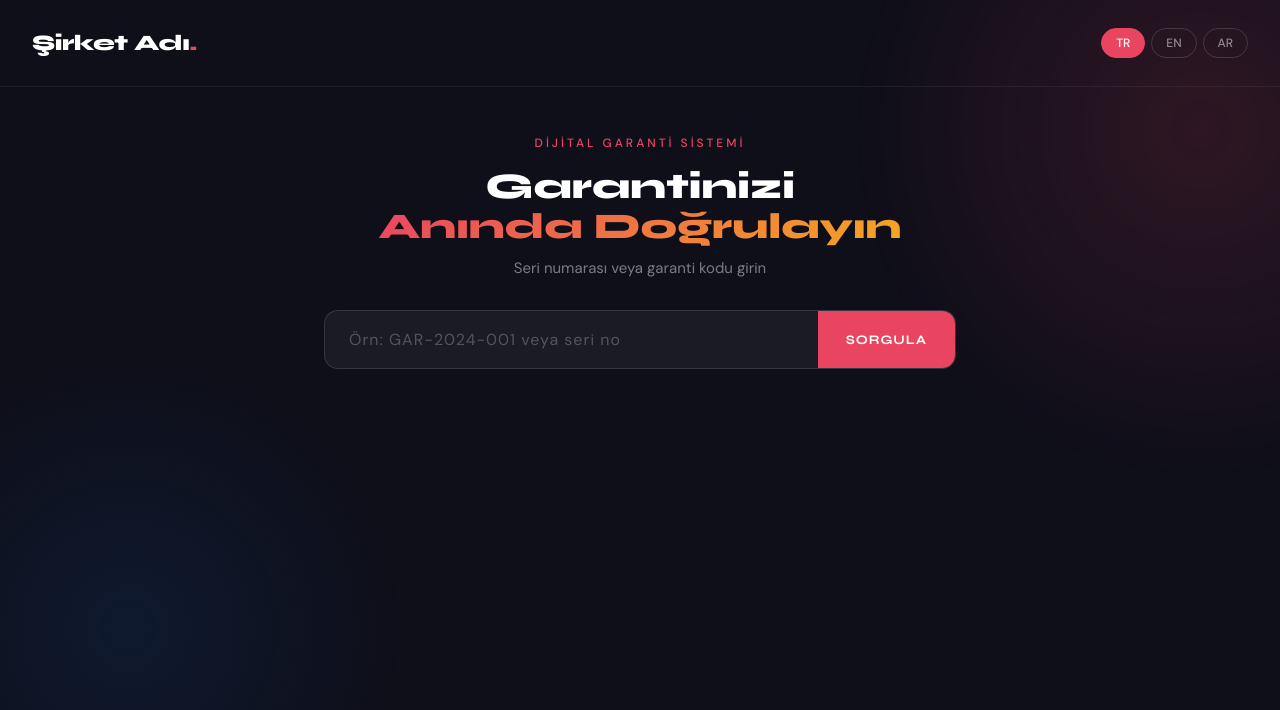
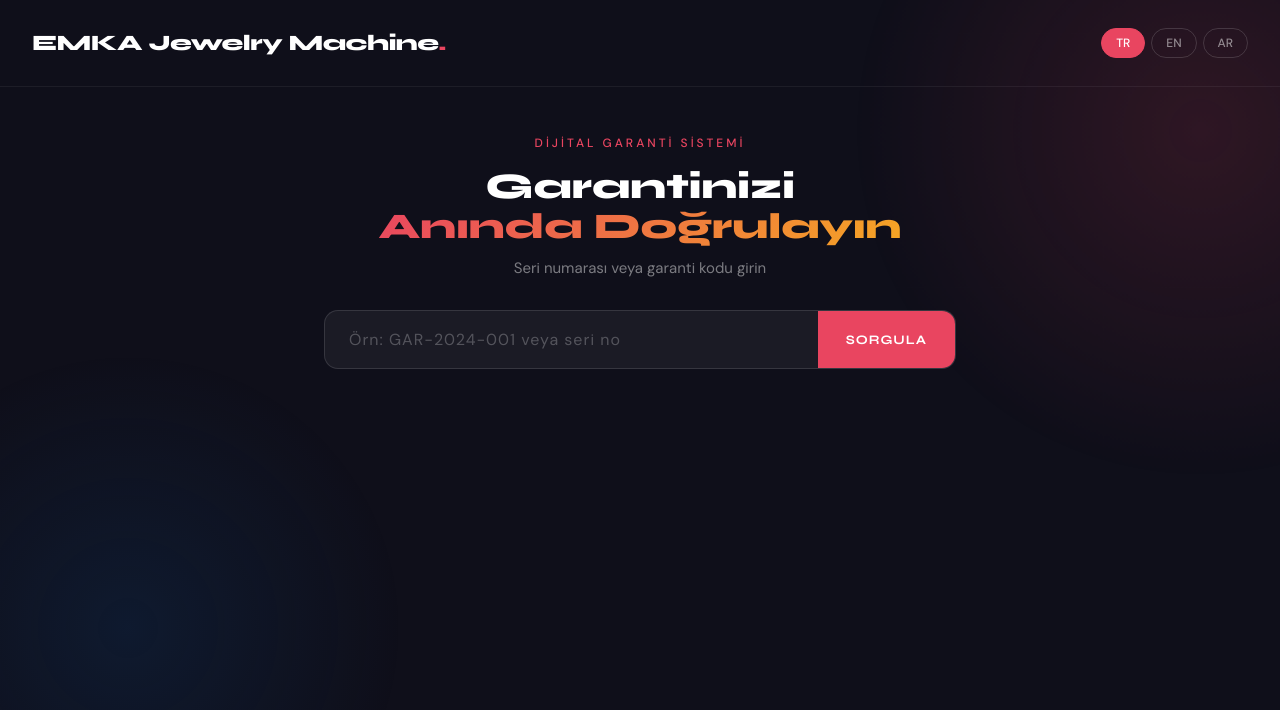
Before and after one commit to emkamakine/warranty-system, a plain HTML site: page verify.html in a window 1280 px wide. Drawn offline with Linux system fonts and the light colour scheme.

Commit message:
Update verify.html

```diff
--- a/verify.html
+++ b/verify.html
@@ -532,7 +532,7 @@ const CONFIG = {
   // GitHub raw URL — kurulumdan sonra güncellenecek
   // Örnek: https://raw.githubusercontent.com/KULLANICI/REPO/main/data/warranties.json
   DATA_URL: 'data/warranties.json',
-  COMPANY_NAME: 'Şirket Adı',
+  COMPANY_NAME: 'EMKA Jewelry Machine',
 };
 
 /* ══════════════════════════════════════════════
```
